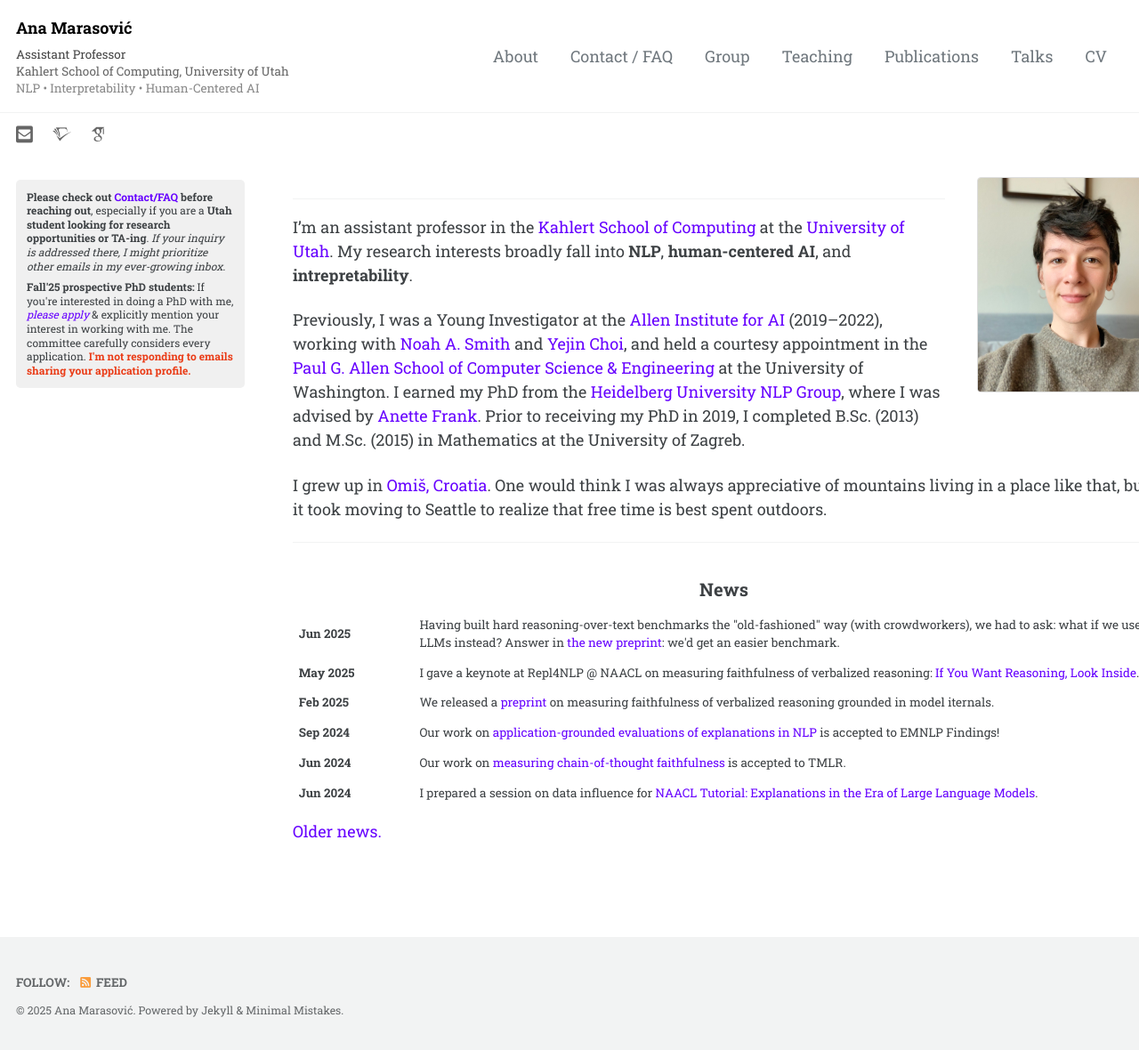
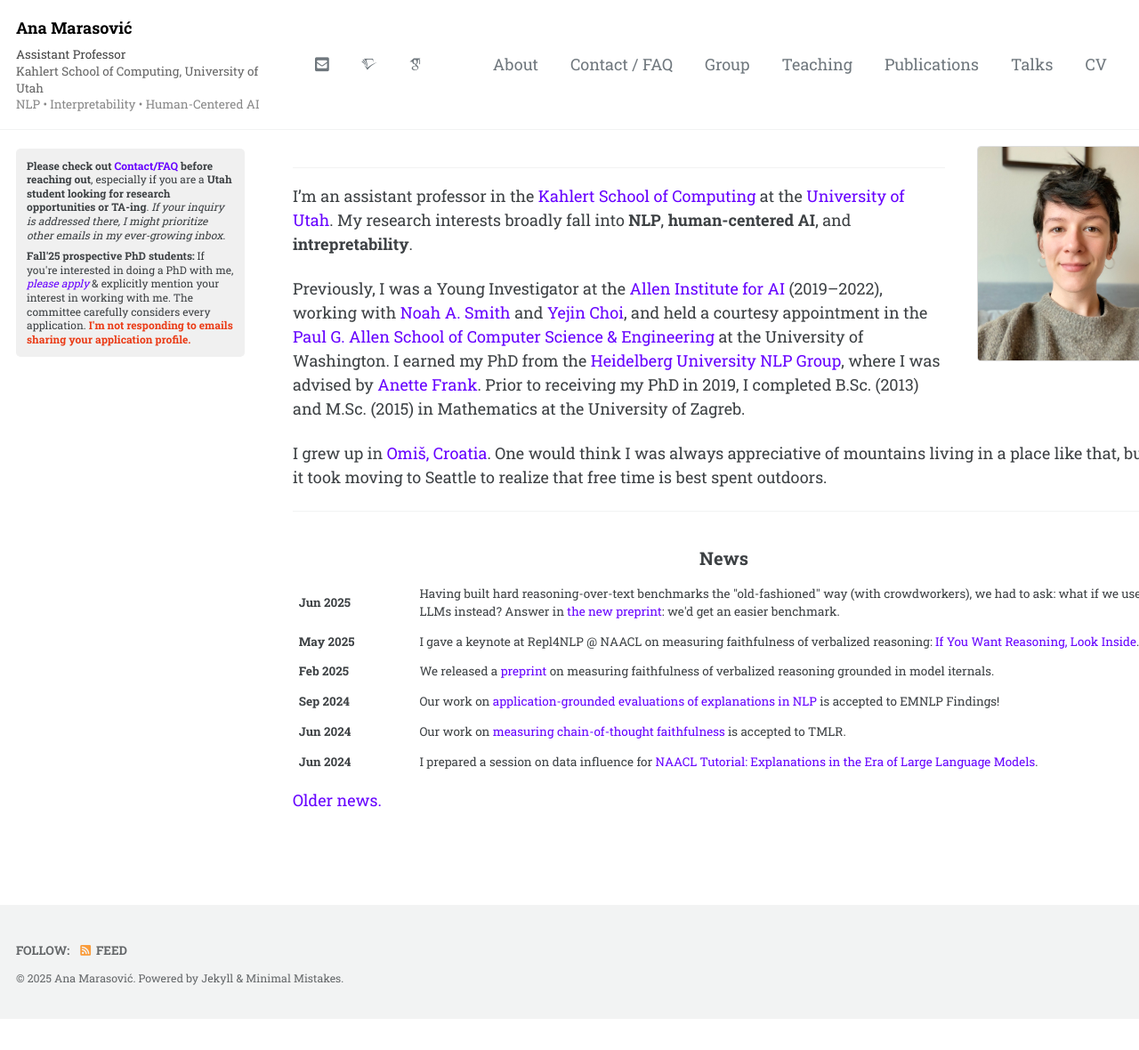
Before and after one commit to amarasovic/amarasovic.github.io, a Jekyll site: the page built from index.md, in a window 1280 px wide. Shown: the whole page at 89% size. Built offline with Jekyll 4.4.1, drawn with Linux system fonts in a browser that asks for light colours; cached includes are drawn as plain includes; some web fonts are replaced; a script that is not in the unit is left out; after the commit the page ends 1145 px from its top, so only the background shows below that.

Commit message:
Simple approach: limit site-title width to prevent right-floating icons
Put icons back in subtitle and simply limit the max-width of site-title to 300px to prevent flexbox from pushing icons to the right side.

🤖 Generated with [Claude Code](https://claude.ai/code)

Co-Authored-By: Claude <noreply@anthropic.com>

```diff
--- a/_config.yml
+++ b/_config.yml
@@ -18,7 +18,7 @@ minimal_mistakes_skin    : "default" # "air", "aqua", "contrast", "dark", "dirt"
 locale                   : "en-US"
 title                    : "Ana Marasović"
 title_separator          : "-"
-subtitle                 : "<span class='title-line'>Assistant Professor</span><br><span class='affiliation-line'>Kahlert School of Computing, University of Utah</span><br><span class='research-line'>NLP • Interpretability • Human-Centered AI</span>" # site tagline that appears below site title in masthead
+subtitle                 : "<span class='title-line'>Assistant Professor</span><br><span class='affiliation-line'>Kahlert School of Computing, University of Utah</span><br><span class='research-line'>NLP • Interpretability • Human-Centered AI</span><br><span class='contact-icons'><a href='mailto:ana.marasovic@utah.edu'><i class='fas fa-envelope-square'></i></a> <a href='https://www.semanticscholar.org/author/Ana-Marasovi%C4%87/3451494'><i class='ai ai-semantic-scholar'></i></a> <a href='https://scholar.google.com/citations?hl=en&user=3W6OnfAAAAAJ'><i class='ai ai-google-scholar'></i></a></span>" # site tagline that appears below site title in masthead
 name                     : "Ana Marasović"
 description              :
 url                      : https://amarasovic.github.io # the base hostname & protocol for your site e.g. "https://mmistakes.github.io"
--- a/_includes/masthead.html
+++ b/_includes/masthead.html
@@ -34,5 +34,4 @@
       </nav>
     </div>
   </div>
-  {% include masthead-custom.html %}
 </div>
--- a/assets/css/main.scss
+++ b/assets/css/main.scss
@@ -47,28 +47,22 @@ a {
   color: #888 !important;
 }
 
-.contact-icons-below {
-  position: absolute;
-  left: 1em;
-  top: 100%;
-  margin-top: 0.5em;
-  z-index: 30;
+.contact-icons {
+  margin-top: 0.5em !important;
 }
 
-.contact-icons-below a {
+.contact-icons a {
   color: #666 !important;
   margin-right: 0.8em !important;
   font-size: 1.2em !important;
-  text-decoration: none !important;
 }
 
-.contact-icons-below a:hover {
+.contact-icons a:hover {
   color: #000 !important;
 }
 
-.masthead {
-  position: relative;
-  margin-bottom: 3em;
+.site-title {
+  max-width: 300px !important;
 }
 
 
```
